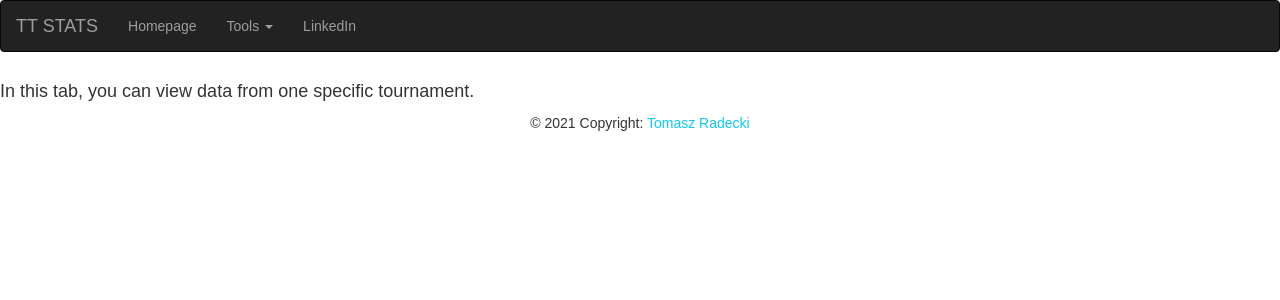
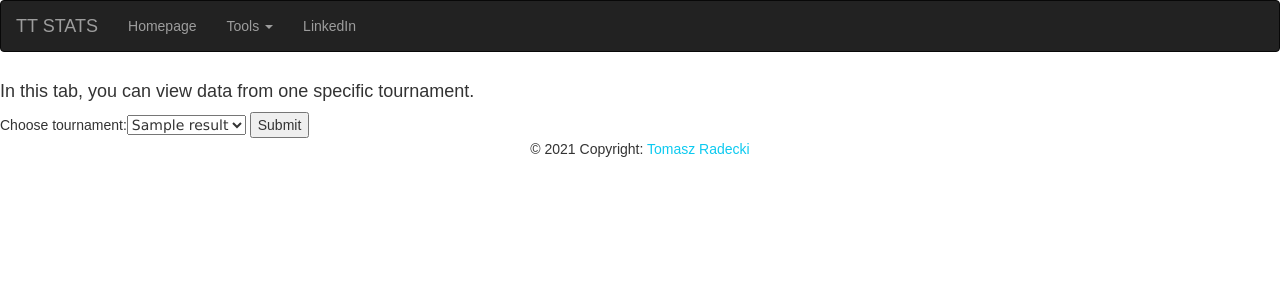
Before and after one commit to robssson/Table-Tennis, a Flask app: page /tools/tournament_stats in a window 1280 px wide. Shown: the top 300 px of the page. Run offline with Flask 2, Linux system fonts and the light colour scheme; a database or web service that is not in the repository returns one stand-in record (values such as "Sample title"); some libraries are stand-ins or nearby versions.

Commit message:
New feature, that's let you to choose source of displayed data (from which tournament_name)

```diff
--- a/application/routes.py
+++ b/application/routes.py
@@ -2,7 +2,7 @@ from application import app, db
 from flask import render_template, jsonify, request, Response
 from sofascore import get_match_stats, parse_match_stats
 from application.models import Results
-from connect_with_db import connect_to_db, close_connection, query_for_data
+from connect_with_db import connect_to_db, close_connection, query_for_data, query_for_tournaments
 import json
 
 
@@ -21,14 +21,24 @@ def global_data():
     con = connect_to_db()
     res = query_for_data(con)
     results = res[0]
+    results = results[:100]
     counts = res[1]
     close_connection(con)
     return render_template('global_data.html', results=results, counts=counts, whole_data=True)
 
 
 @app.route("/tools/tournament_stats")
-def tournament_stats():
-    return render_template('tournament_stats.html', tournament=True)
+def tournament_stats(display=False):
+    display = request.args.get('display')
+    con = connect_to_db()
+    tournament_names = query_for_tournaments(con)
+    close_connection(con)
+    if display:
+        tournament_name = request.args.get('tour')
+        return render_template('tournament_stats.html', tournament_name=tournament_name,
+                               tournament_names=tournament_names, tournament=True, display=True)
+    else:
+        return render_template('tournament_stats.html', tournament_names=tournament_names, tournament=True)
 
 
 @app.route("/tools/match_stats", methods=["GET"])
--- a/application/templates/global_data.html
+++ b/application/templates/global_data.html
@@ -4,7 +4,7 @@
         <div class="row">
            <div class="col-md-12 text_center">
                <h4> In this tab, you can view data from many various tournament as a aggregated data.</h4>
-               <h4> Found: {{counts}} records.</h4>
+               <h4> Found: {{counts}} records. But displayed only first 100!</h4>
                <table class="table table-hover">
                     <thead>
                     <tr>
--- a/application/templates/tournament_stats.html
+++ b/application/templates/tournament_stats.html
@@ -5,5 +5,17 @@
            <div class="col-md-12 text_center">
                <h4> In this tab, you can view data from one specific tournament.</h4>
            </div>
+         </div>
+        <form action="{{url_for('tournament_stats')}}" method="GET">
+        Choose tournament:<SELECT name="tour" style="font-family:verdana"/>
+        {% for tournament in tournament_names %}
+            <option value={{tournament[0]}}>{{tournament[0]}}</option>
+        {% endfor %}<div>
+            <input hidden type="text" name="display" id="display" value="True">
+        <input type="submit" value="Submit">
         </div>
+        </form>
+        {% if display %}
+        <h5>Chosen tour: {{ tournament_name }}</h5>
+        {% endif %}
 {% endblock %}
--- a/connect_with_db.py
+++ b/connect_with_db.py
@@ -36,3 +36,10 @@ def query_for_data(con):
 
 def close_connection(con):
     con.close()
+
+
+def query_for_tournaments(con):
+    cur = con.cursor()
+    cur.execute("SELECT distinct tournament_name from results order by 1")
+    tournaments_list = cur.fetchall()
+    return tournaments_list
```
Also changed, not shown: application/static/css/style.css (line endings or trailing spaces).
